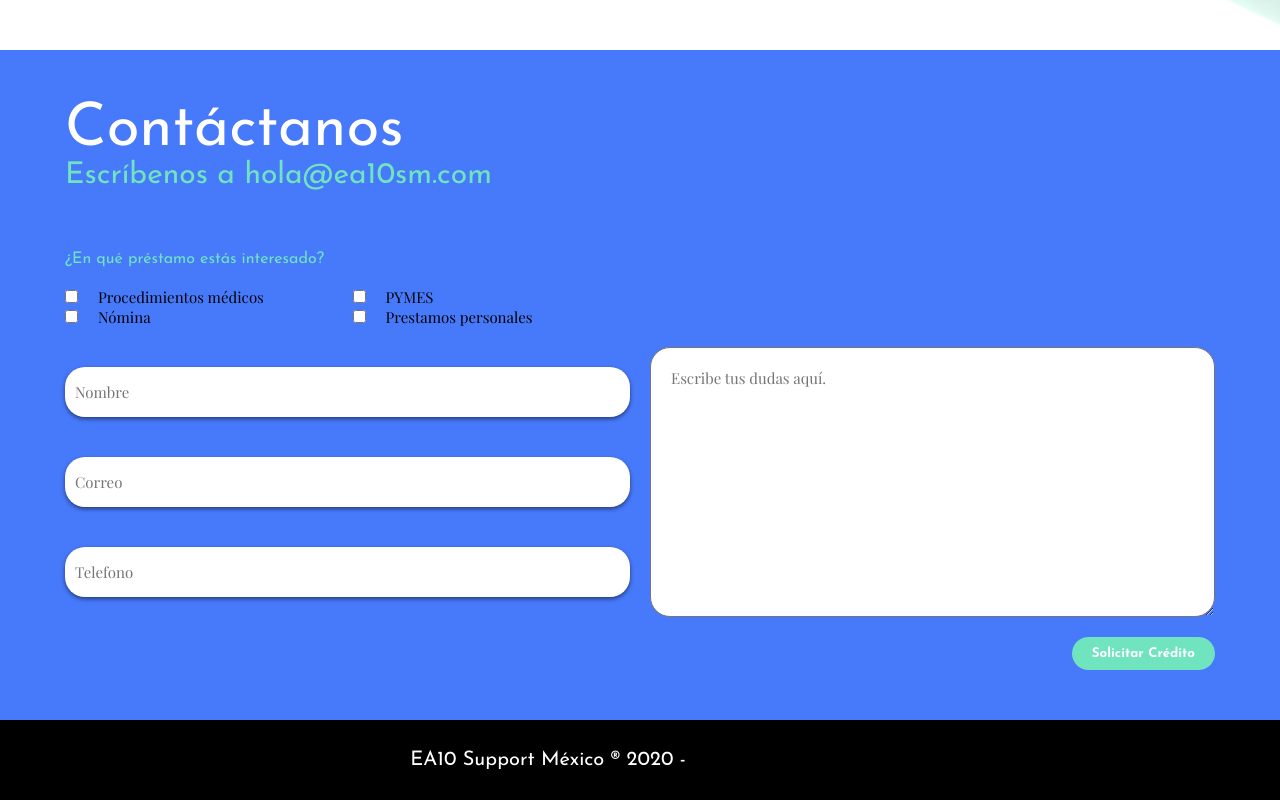
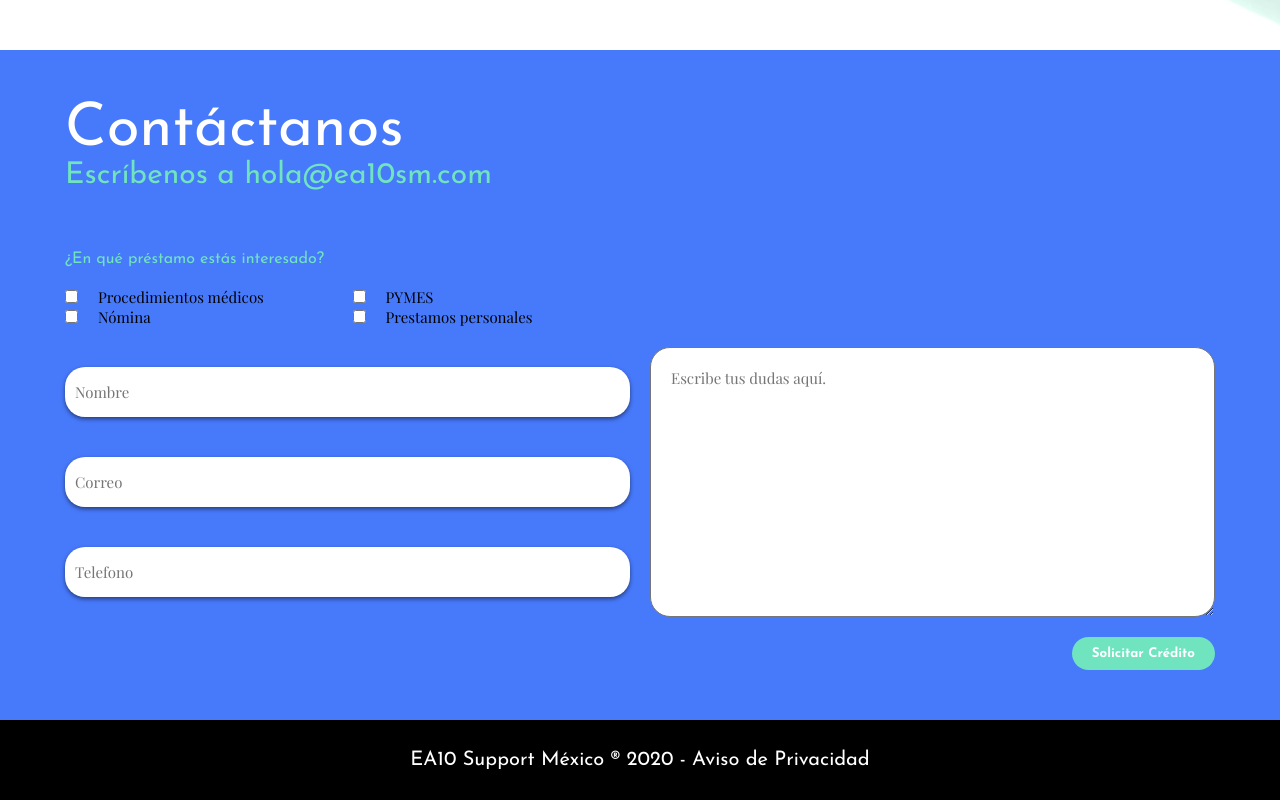
Before and after one commit to Rhplx/ea10, a React (Create React App) app: page / in a window 1280 px wide. Shown: the part 2564-3364 px from the top of the page. Built offline with nearby package versions, Linux system fonts and the light colour scheme.

Commit message:
FIX: Color Aviso Privaccidad

```diff
--- a/src/components/footer/footer.jsx
+++ b/src/components/footer/footer.jsx
@@ -6,7 +6,7 @@ export default class Footer extends Component {
     return (
       <>
         <footer>
-          <h3>EA10 Support México ® 2020 - <a href="/avisoPrivacidad.docx" target="_blank">Aviso de Privacidad</a></h3>
+          <h3>EA10 Support México ® 2020 - <a href="/avisoPrivacidad.docx" target="_blank" style={{color:"white"}}>Aviso de Privacidad</a></h3>
         </footer>
       </>
     );
```
